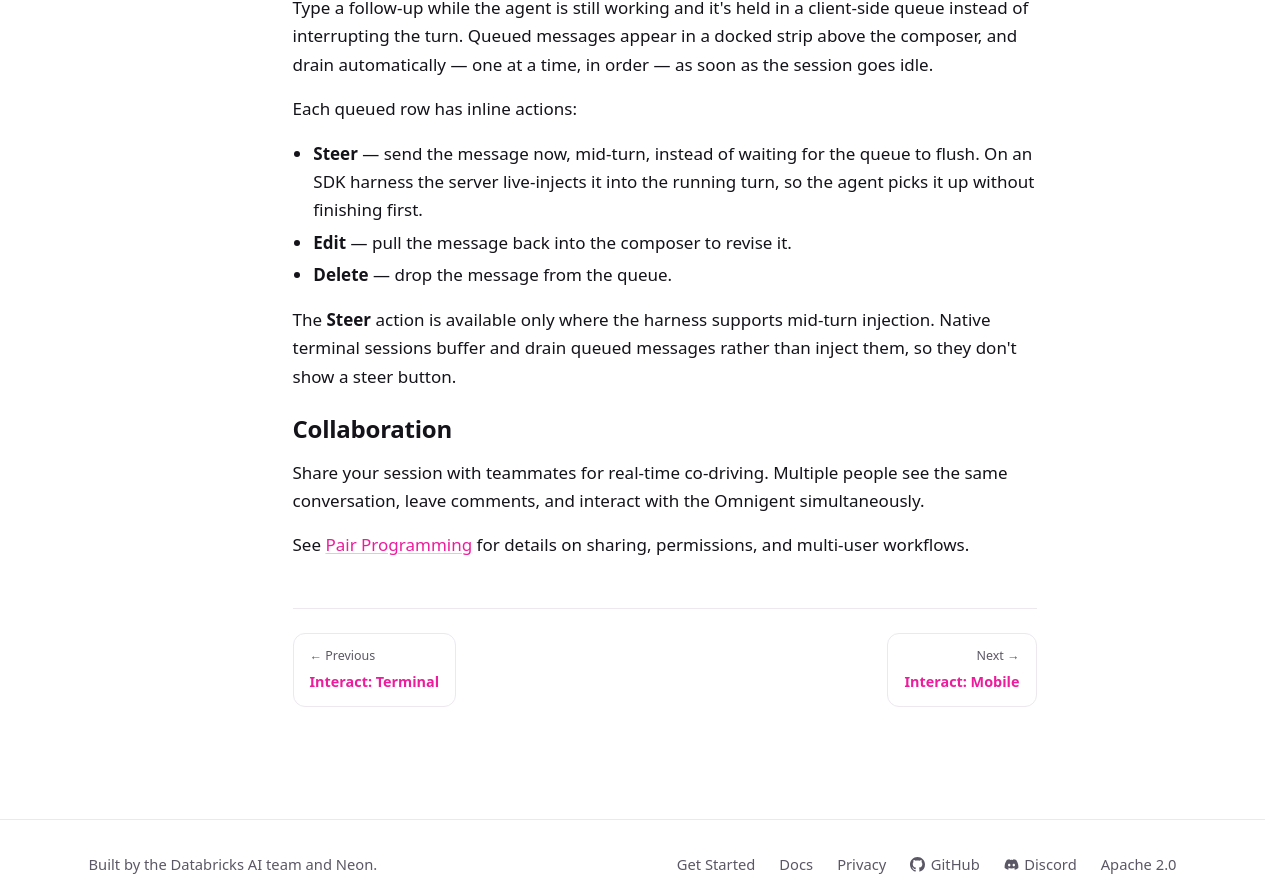
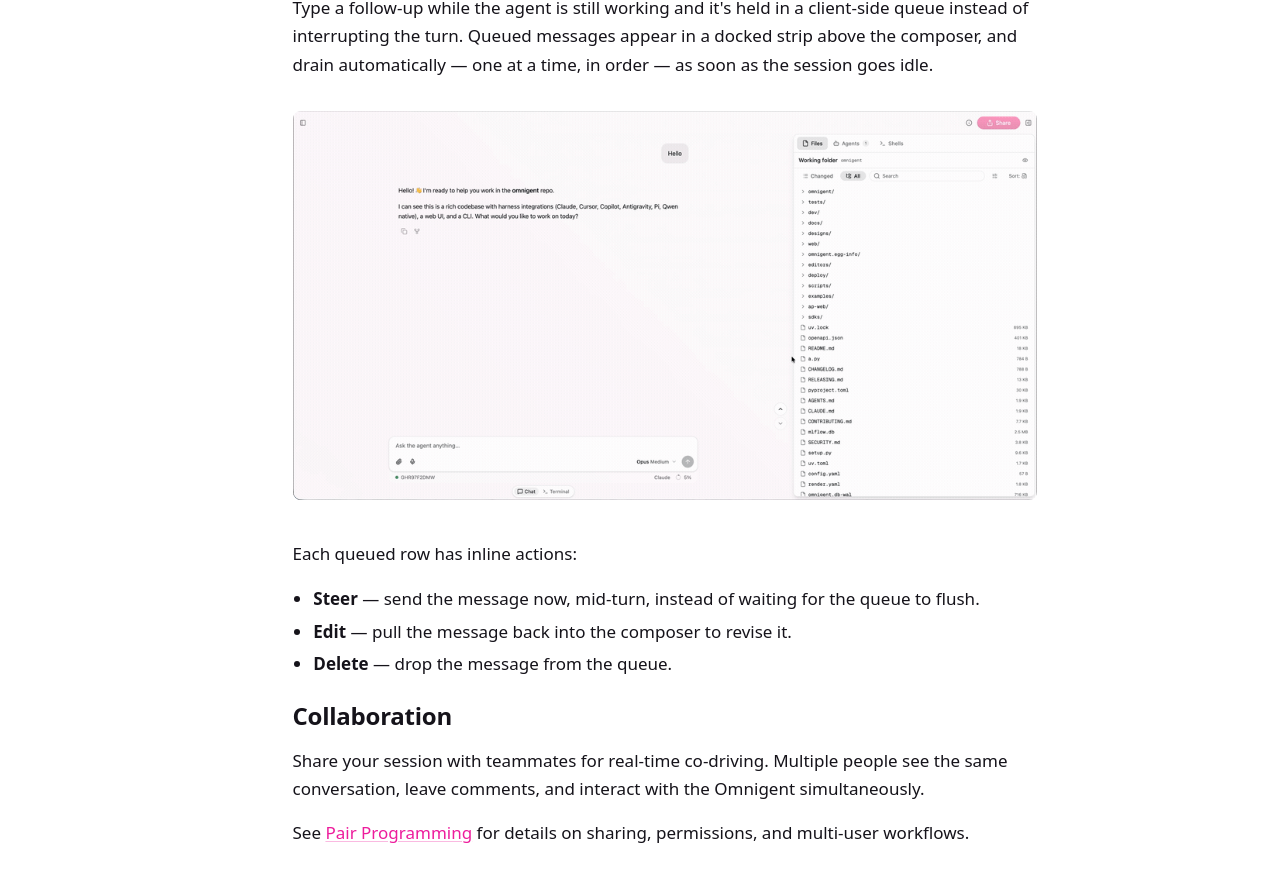
Before and after one commit to omnigent-ai/omnigent-site, a Next.js app: page /docs/interact/web-ui in a window 1280 px wide. Shown: the part 3934-4826 px from the top of the page. Built offline with nearby package versions, Linux system fonts and the light colour scheme; no server answers.

Commit message:
docs: add steering gif and simplify message queue section
Co-authored-by: Isaac

```diff
--- a/app/docs/interact/web-ui/page.mdx
+++ b/app/docs/interact/web-ui/page.mdx
@@ -99,17 +99,14 @@ queue instead of interrupting the turn. Queued messages appear in a docked strip
 above the composer, and drain automatically — one at a time, in order — as soon as
 the session goes idle.
 
+![Steering and queuing a message](/images/docs/steer-and-queue-msg.gif)
+
 Each queued row has inline actions:
 
 - **Steer** — send the message now, mid-turn, instead of waiting for the queue to
-  flush. On an SDK harness the server live-injects it into the running turn, so the
-  agent picks it up without finishing first.
+  flush.
 - **Edit** — pull the message back into the composer to revise it.
 - **Delete** — drop the message from the queue.
-
-The **Steer** action is available only where the harness supports mid-turn
-injection. Native terminal sessions buffer and drain queued messages rather than
-inject them, so they don't show a steer button.
 
 ## Collaboration
 
```
Also changed, not shown: public/images/docs/steer-and-queue-msg.gif (added).
